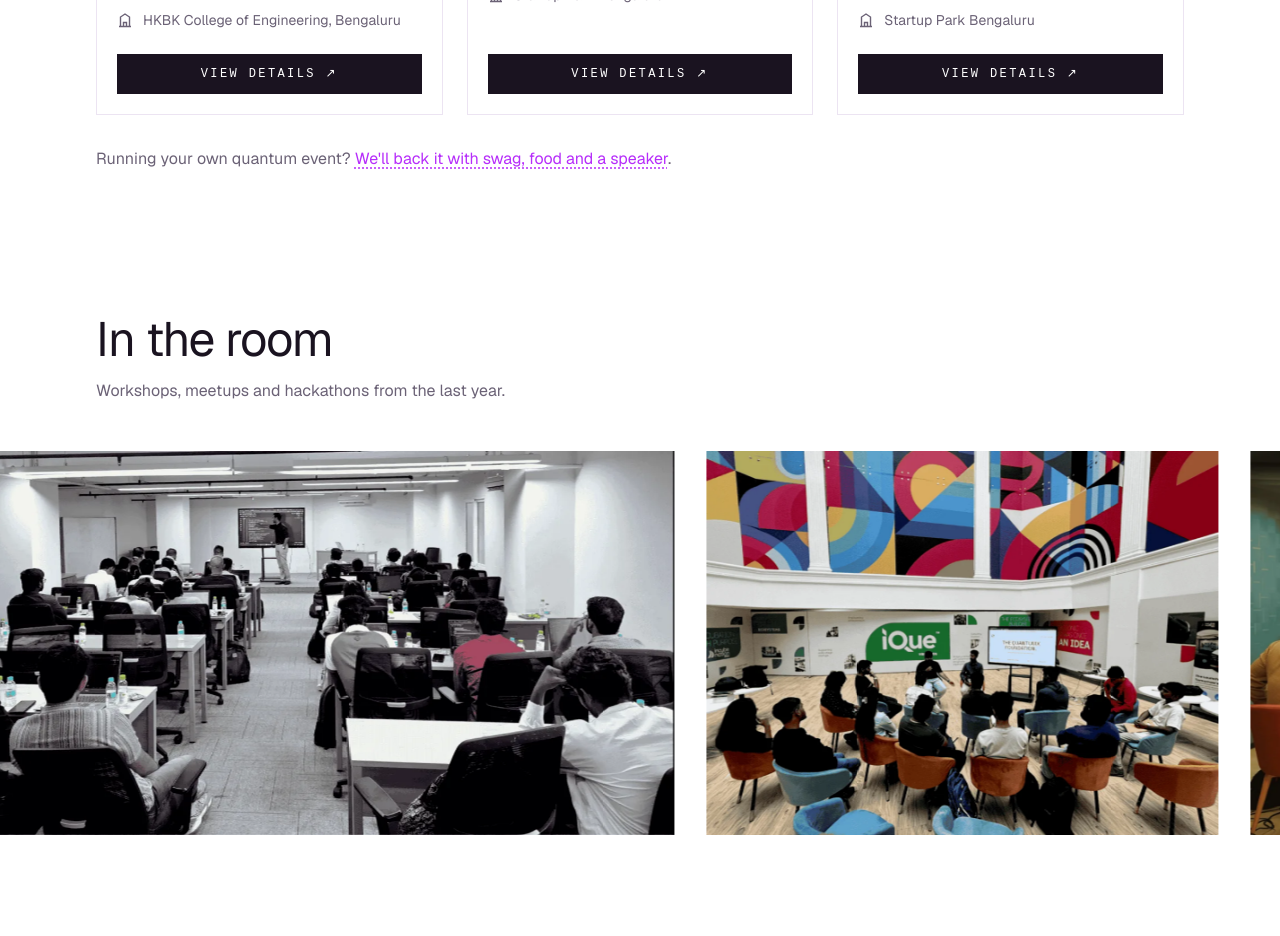
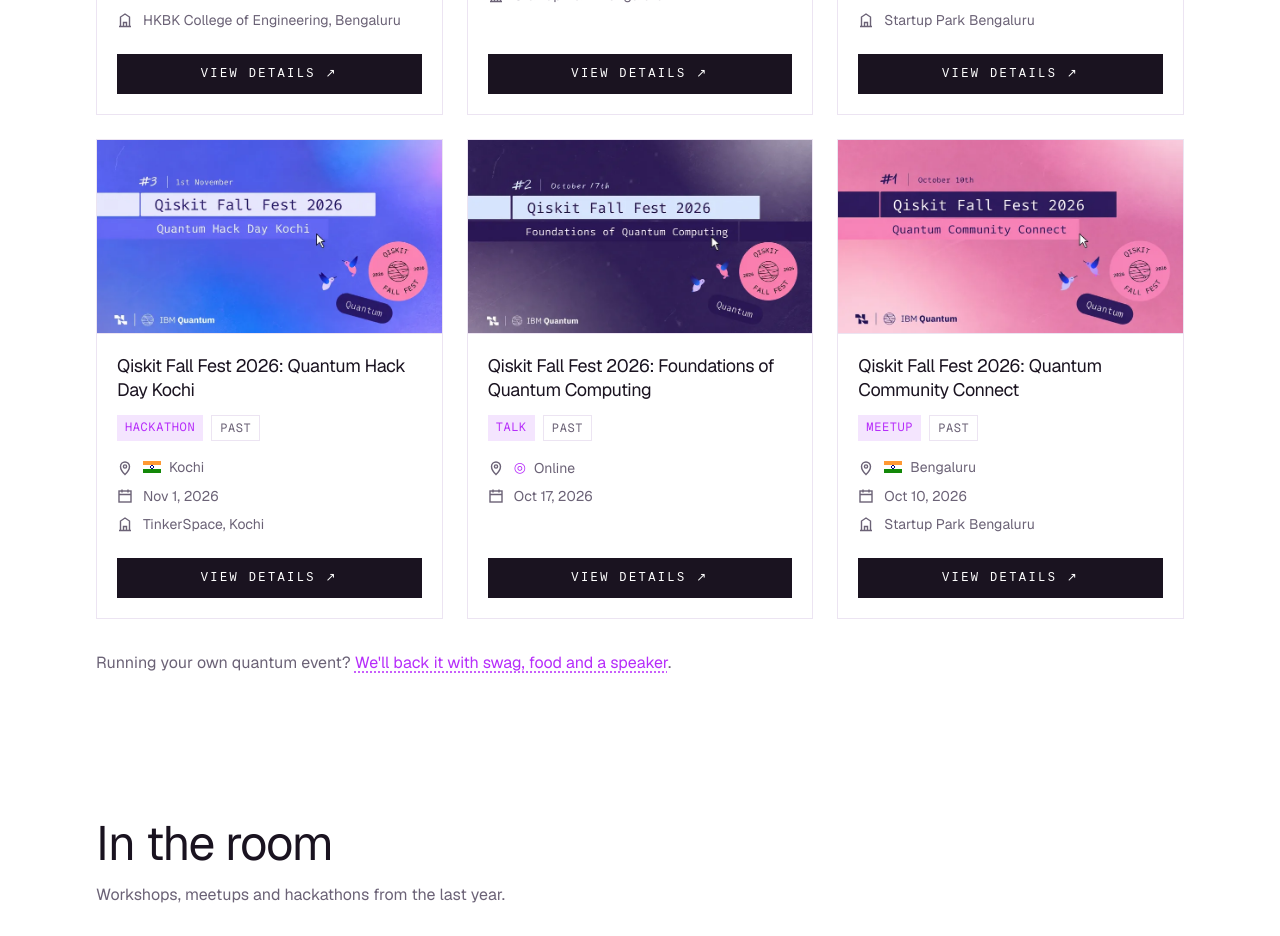
Before and after one commit to quantumx-foundation/quantumx.community, a Next.js app: page / in a window 1280 px wide. Shown: the part 4280-5216 px from the top of the page. Built offline with nearby package versions, Linux system fonts and the light colour scheme; no server answers; a web font is replaced by a local one.

Commit message:
Show six events in the homepage Next up section.

```diff
--- a/src/app/page.tsx
+++ b/src/app/page.tsx
@@ -46,7 +46,7 @@ const jsonLd = {
 };
 
 export default function Home() {
-  const upcoming = sortedEvents().slice(0, 3);
+  const upcoming = sortedEvents().slice(0, 6);
   const onTheRoad = news.filter((n) => n.kind === "On the road");
 
   return (
```
